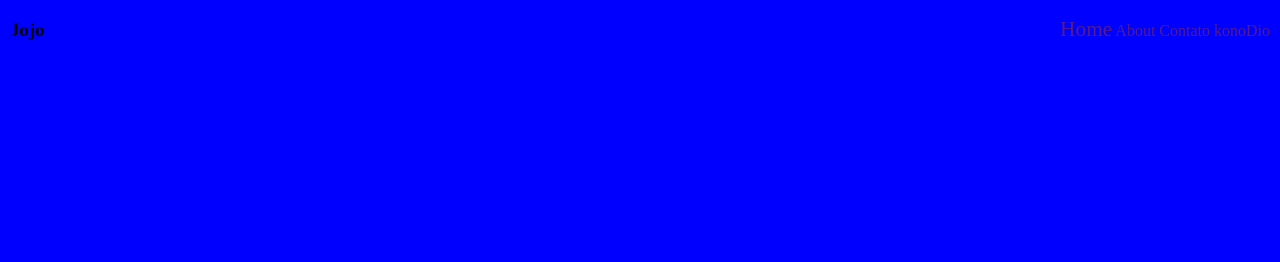
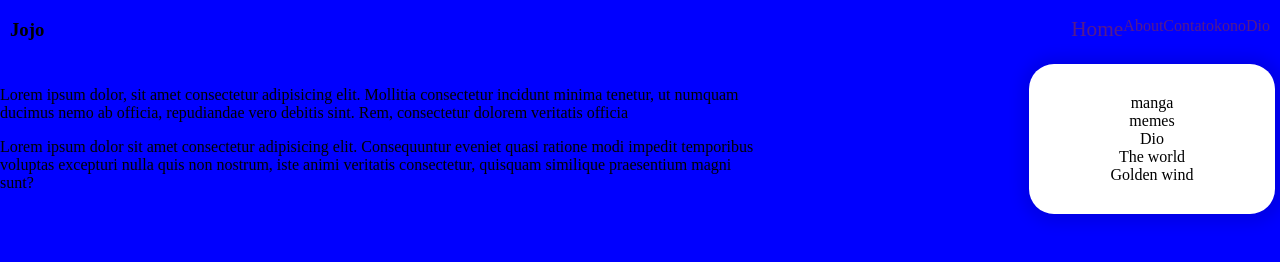
Before and after one commit to Athos067/D104-responsividade, a plain HTML site: page index.html in a window 1280 px wide. Drawn offline with Linux system fonts and the light colour scheme.

Commit message:
Desenvolvimento de Site reponsivo

```diff
--- a/index.html
+++ b/index.html
@@ -24,6 +24,25 @@
             <span class="traco"></span>
           </div>
       </header>
+
+      <aside class= "sidebar">
+        <nav>
+            <a href="">manga</a>
+            <a href="">memes</a>
+            <a href="">Dio</a>
+            <a href="">The world</a>
+            <a href="">Golden wind</a>
+        </nav>
+      </aside>
+
+      <main>
+        <p>
+            Lorem ipsum dolor, sit amet consectetur adipisicing elit. Mollitia consectetur incidunt minima tenetur, ut numquam ducimus nemo ab officia, repudiandae vero debitis sint. Rem, consectetur dolorem veritatis officia
+        </p>
+        <p>
+            Lorem ipsum dolor sit amet consectetur adipisicing elit. Consequuntur eveniet quasi ratione modi impedit temporibus voluptas excepturi nulla quis non nostrum, iste animi veritatis consectetur, quisquam similique praesentium magni sunt?
+        </p>
+      </main>
   </div>
   <!-- div.grid>header>h3+nav>a*4 -->
 </body>
--- a/styles.css
+++ b/styles.css
@@ -8,7 +8,9 @@ body{
     grid-template-columns: repeat(5, 1fr);
     grid-template-rows: repeat(5,minmax(30px, auto));
     grid-template-areas:
-    "header header header header header";
+    "header header header header header"
+    "sidebar sidebar sidebar sidebar sidebar"
+    "main main main main main";
 
 }
 
@@ -50,12 +52,62 @@ header nav a{
     width: 100%;
 }
 
+.sidebar{
+    background-color: white;
+    grid-area: sidebar;
+    padding: 30px 0;
+}
+
+.sidebar nav{
+    align-items: center;
+    display: flex;
+    justify-content: space-evenly;
+}
+
+.sidebar nav a{
+    color: black;
+    text-decoration: none;
+}
+
+main{
+    grid-area: main;
+}
+
 /* Media Query */
-@media(min-width: 900px){
+/* Tablet */
+@media(min-width: 768px){
     header nav{
-        display: block;
+        display: flex;
     }
     .menu-hamburguer{
         display: none;
     }
 }
+/* notebooks pequenos */
+    @media(min-width:992px){
+        .grid{
+        grid-template-areas:
+        "header header header header header"
+        "main main main . sidebar"
+        "main main main . sidebar";
+        }
+
+        .sidebar{
+            border-radius: 25px;
+            box-shadow: 1px 1px 15px 8px rgba(0,0,0,0.1);
+            margin: 5px;
+        }
+
+        .sidebar nav{
+            flex-direction: column;
+            justify-content: center;
+        }
+
+}
+/* notebooks grandes  */
+@media(min-width: 1200px){
+    main{
+        max-width:1200;
+        margin: auto;
+    }
+}
```
